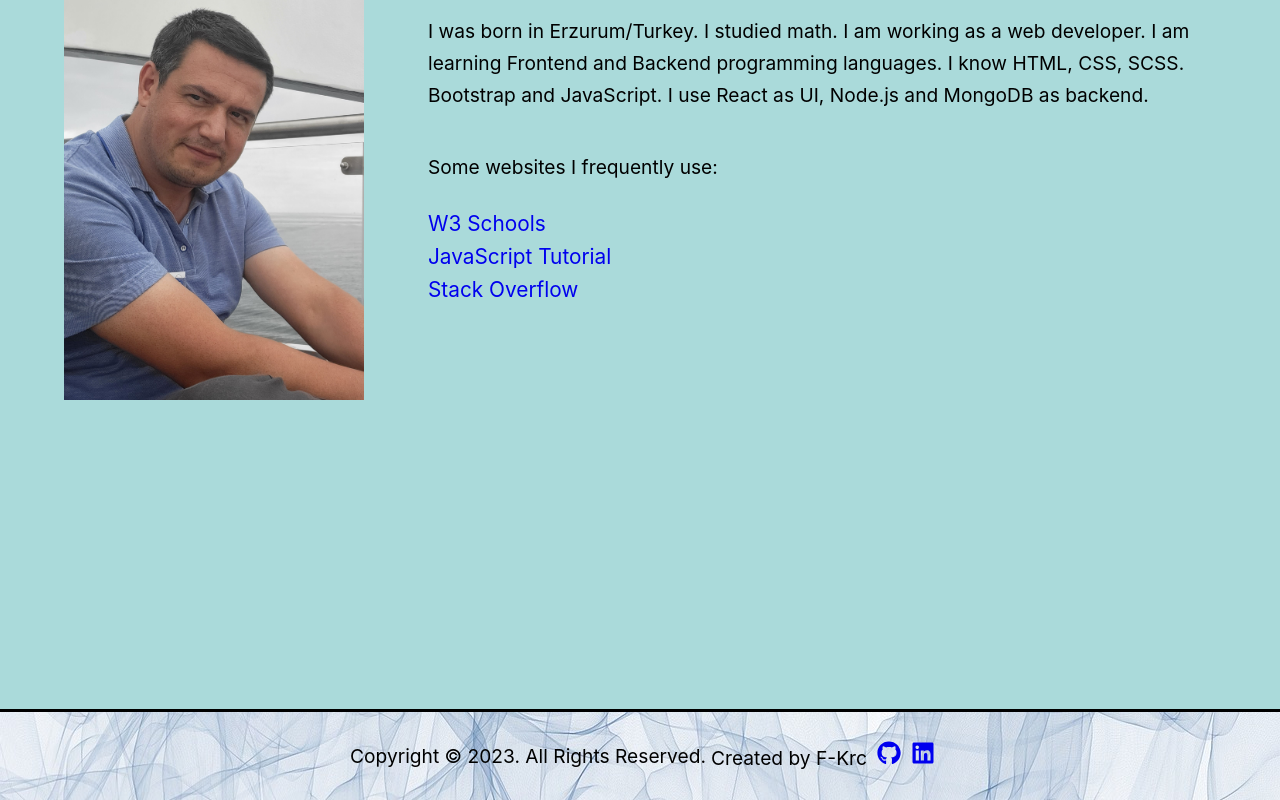
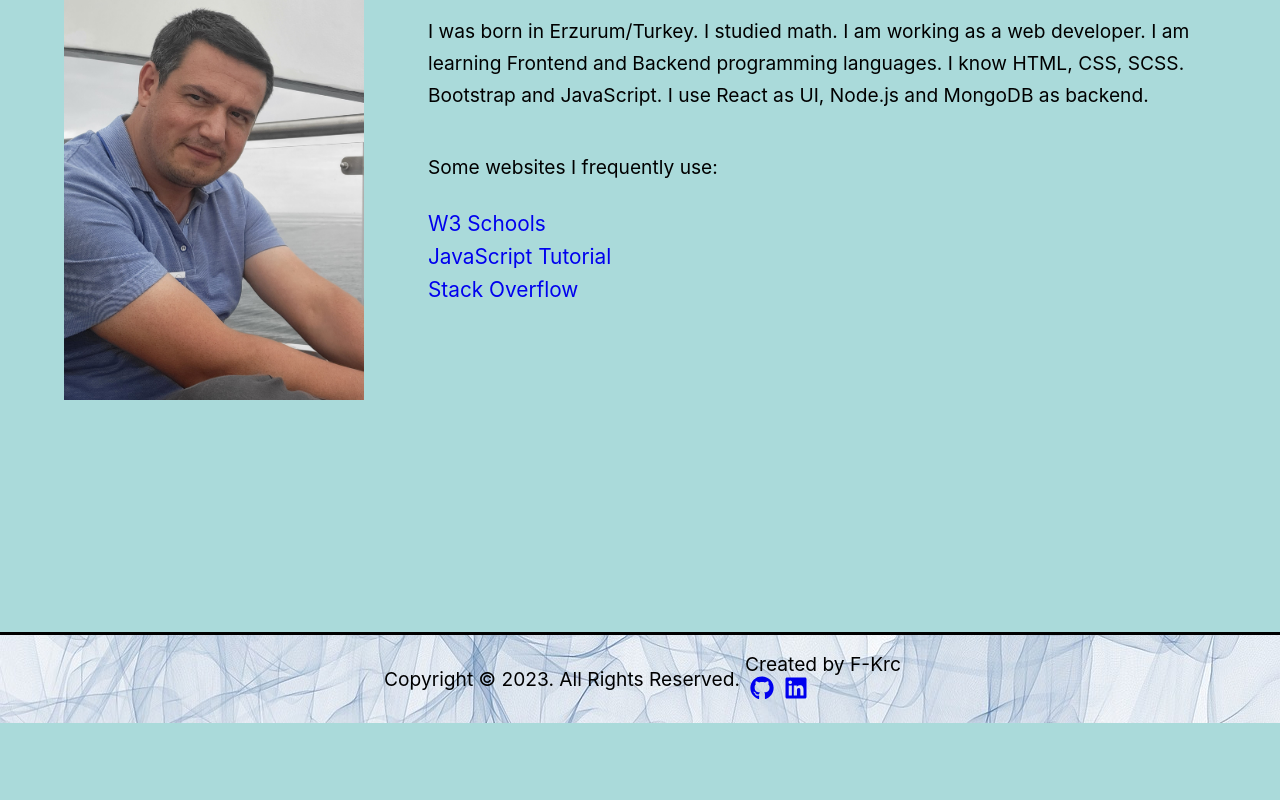
Before and after one commit to F-Krc/AboutMe, a React (Create React App) app: page / in a window 1280 px wide. Shown: the part 208-1008 px from the top of the page. After the commit the page ends 931 px from the top, so only its background shows below. Built offline with nearby package versions, Linux system fonts and the light colour scheme.

Commit message:
footer edit

```diff
--- a/src/App.css
+++ b/src/App.css
@@ -52,7 +52,7 @@ h2 {
   display: flex;
   align-items: center;
   flex-direction: column;
-  min-height: 47.8rem;
+  min-height: 43rem;
 }
 footer {
   background-image: url(./img/banner.jpg);
@@ -140,6 +140,7 @@ img {
   justify-content: center;
   padding-top: 2.5rem;
 }
+
 .content {
   padding-left: 1rem;
 }
@@ -168,8 +169,7 @@ img {
 .icon:hover {
   font-size: 2rem;
 }
-footer p,
-span {
+footer p{
   font-size: 1.2rem;
   padding-left: 5px;
 }
--- a/src/components/Footer.js
+++ b/src/components/Footer.js
@@ -7,7 +7,7 @@ function Footer() {
     <footer>
       <p>Copyright &copy; 2023. All Rights Reserved.</p>
       <div>
-       <span>Created by F-Krc</span>
+       <p>Created by F-Krc</p>
       <Link to="https://github.com/F-Krc" className="icon" target="_blank">
         <FaGithub />
       </Link>
```
